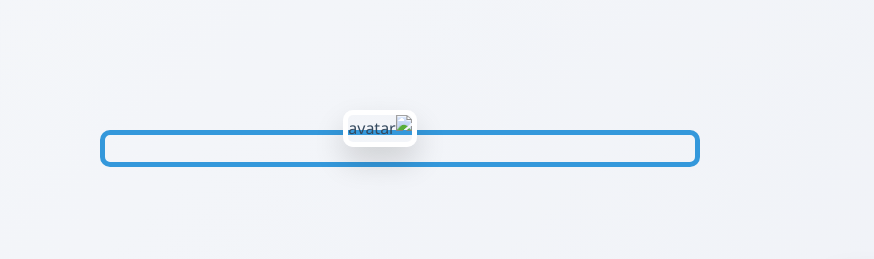
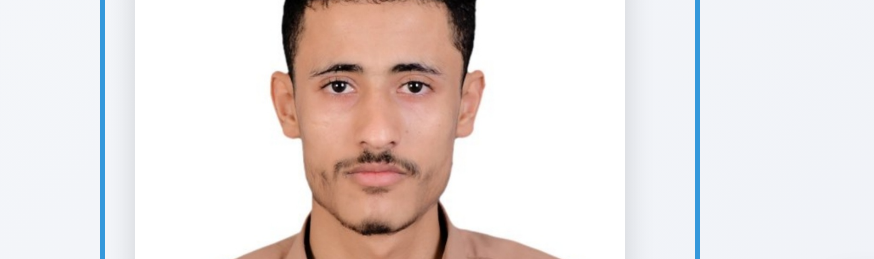
Before and after one commit to H7ugf/portfolio_personal, a plain HTML site: page index.html in a window 1280 px wide. Shown: the part 420-679 px from the top of the page, 0-874 px from the left. Drawn offline with nearby package versions, Linux system fonts and the light colour scheme.

Commit message:
Update index.html

```diff
--- a/index.html
+++ b/index.html
@@ -539,7 +539,7 @@
                     </div>
                 </div>
                 <div class="featured-image col-12 col-lg-6 d-flex justify-content-center reveal">
-                    <img src=profile.png" alt="avatar" class="img-fluid">
+                    <img src="profile.png" alt="avatar" class="img-fluid">
                 </div>
                 <div class="scroll-icon-box w-100 d-flex justify-content-center mt-5">
                     <a href="#about" class="text-decoration-none text-dark">
```
